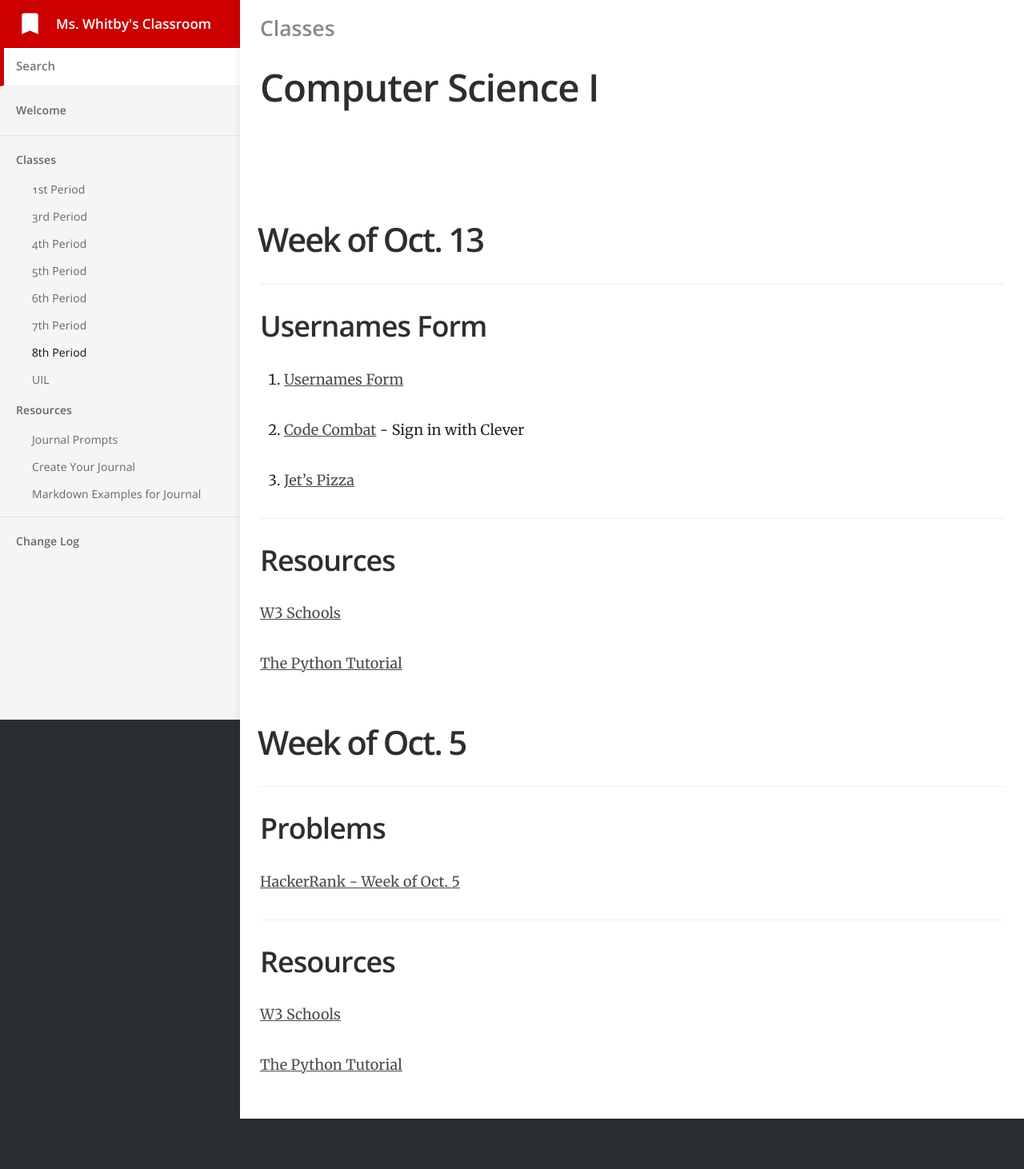
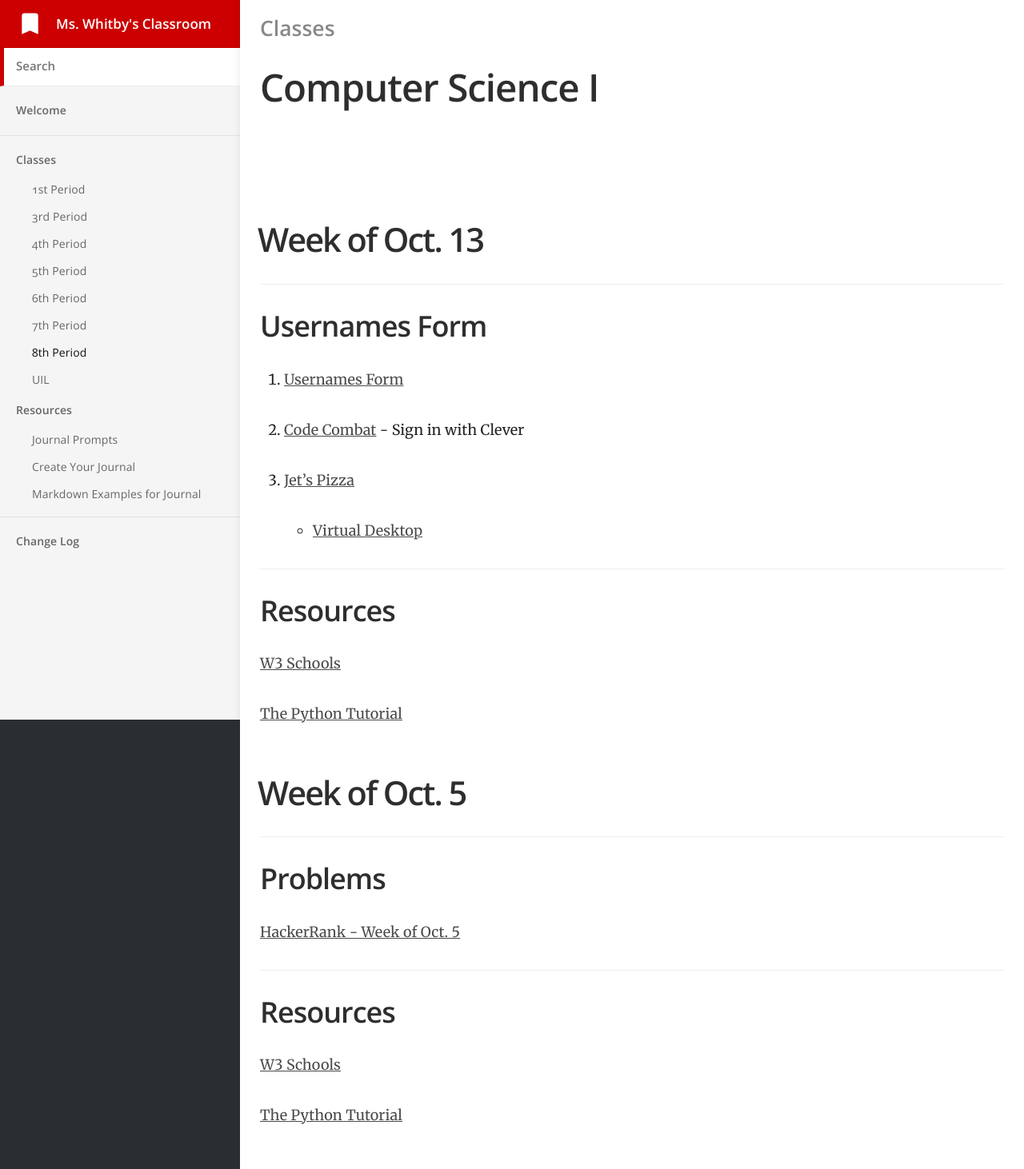
Before and after one commit to mswhitby/classroom, a Jekyll site: the page built from _docs/classes/8th.md, in a window 1280 px wide. Shown: the whole page at 80% size. Built offline with Jekyll 4.4.1, drawn with Linux system fonts in a browser that asks for light colours; before the commit the page ends 1399 px from its top, so only the background shows below that.

Commit message:
Updated lessons

```diff
--- a/_docs/classes/8th.md
+++ b/_docs/classes/8th.md
@@ -13,6 +13,7 @@ order: 7
 2. [Code Combat](https://codecombat.com/students?_cc=LastTopRain) - Sign in with Clever
 
 3. [Jet's Pizza](https://github.com/mswhitby/jets_pizza)
+    - [Virtual Desktop](https://prod.liveshare.vsengsaas.visualstudio.com/join?CCF95A335B198CB135B9B0A64F8003F43BB6)
 
 
 ## Resources
```
